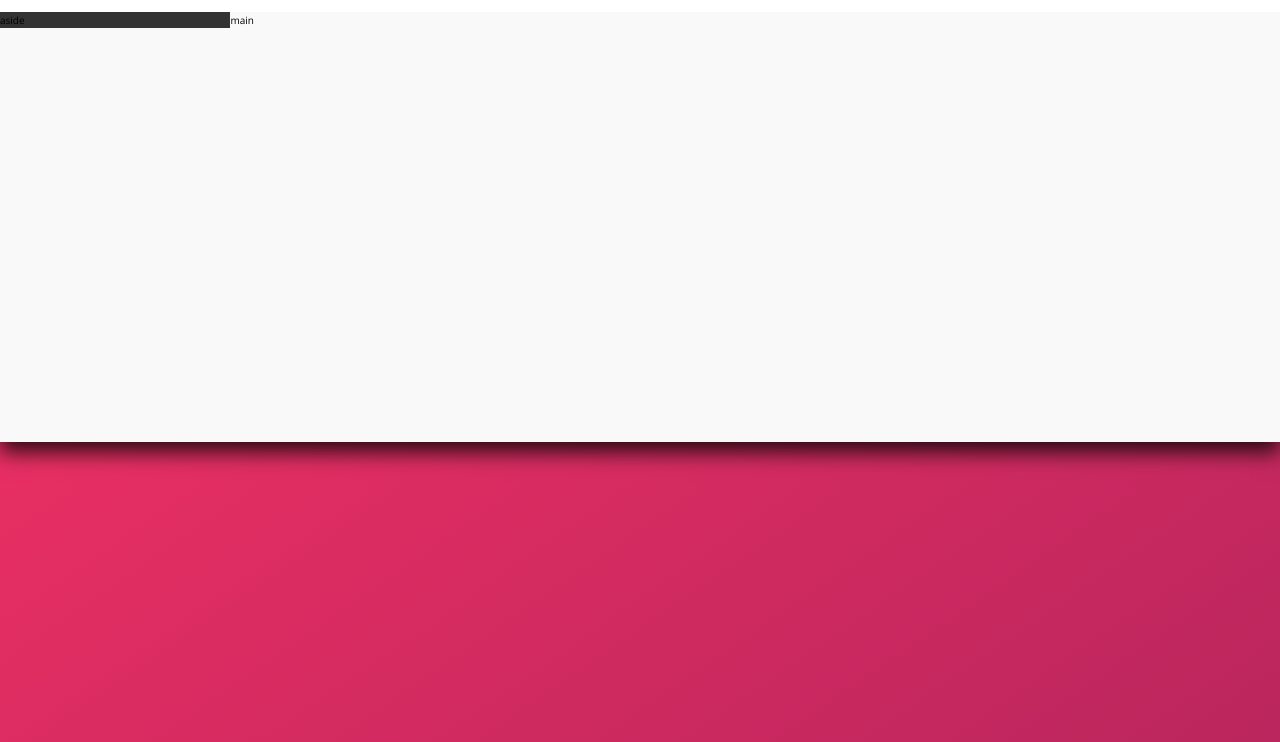
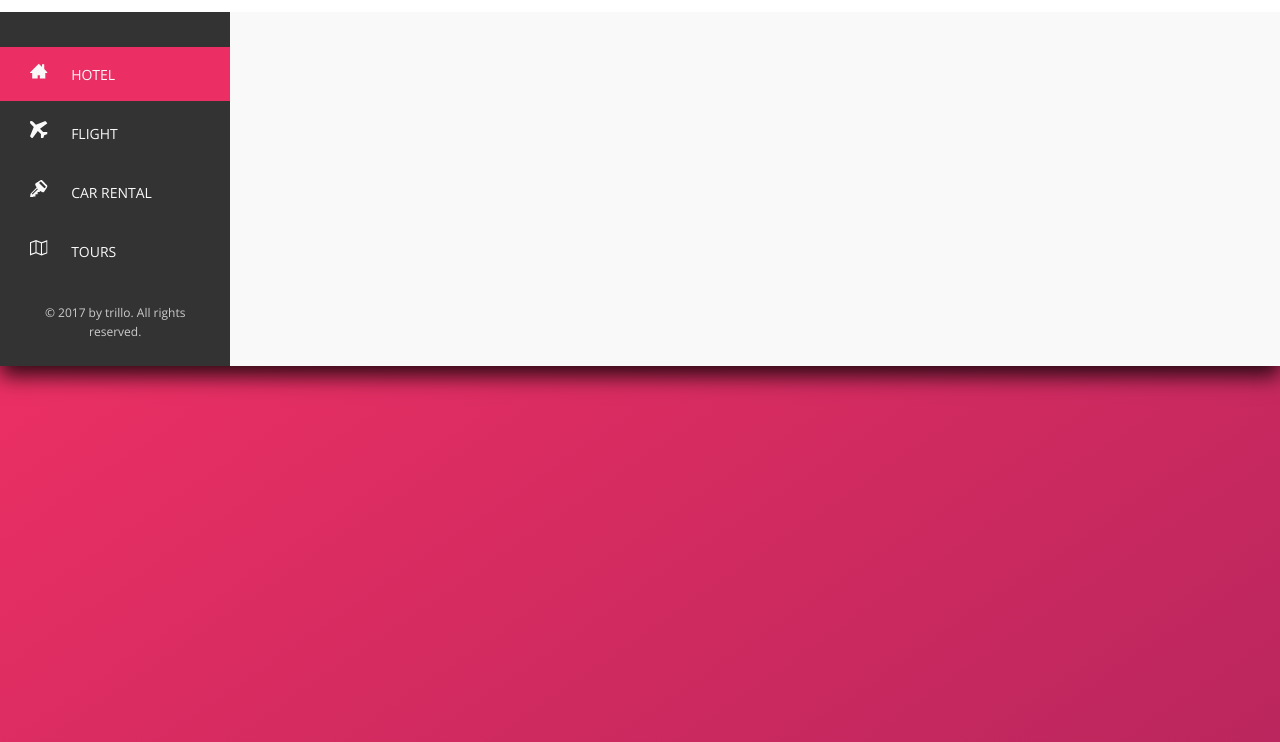
Before and after one commit to RiddickB89/Travel-site, a website built with Parcel: page index.html in a window 1280 px wide. Shown: the part 138-880 px from the top of the page. Built offline with nearby package versions, Linux system fonts and the light colour scheme.

Commit message:
creation of sidebar

```diff
--- a/index.html
+++ b/index.html
@@ -44,10 +44,50 @@
             </div>
           </div>
       </header>
+
       <div class="content">
-        <aside class="sidebar">aside</aside>
-        <main class="main">main</main>
+        <nav class="sidebar">
+            <ul class="side-nav">
+                <li class="side-nav__item side-nav__item--active">
+                    <a href="#" class="side-nav__link">
+                        <svg class="side-nav__icon">
+                            <use xlink:href="img/sprite.svg#icon-home3"></use>
+                        </svg>
+                        <span>Hotel</span>
+                    </a>
+                </li>
+                <li class="side-nav__item">
+                    <a href="#" class="side-nav__link">
+                        <svg class="side-nav__icon">
+                            <use xlink:href="img/sprite.svg#icon-airplane"></use>
+                        </svg>
+                        <span>Flight</span>
+                    </a>
+                </li>
+                <li class="side-nav__item">
+                    <a href="#" class="side-nav__link">
+                        <svg class="side-nav__icon">
+                            <use xlink:href="img/sprite.svg#icon-key2"></use>
+                        </svg>
+                        <span>Car rental</span>
+                    </a>
+                </li>
+                <li class="side-nav__item">
+                    <a href="#" class="side-nav__link">
+                        <svg class="side-nav__icon">
+                            <use xlink:href="img/sprite.svg#icon-map2"></use>
+                        </svg>
+                        <span>Tours</span>
+                    </a>
+                </li>
+            </ul>
+
+            <div class="legal">
+                &copy; 2017 by trillo. All rights reserved.
+            </div>
+        </nav>
       </div>
+
     </div>
   </body>
 </html>
--- a/sass/_component.scss
+++ b/sass/_component.scss
@@ -1,3 +1,6 @@
+////////////////////////////////////////
+// HEADER
+
 .img-logo {
   height: 3rem;
   margin-left: 2rem;
@@ -110,3 +113,69 @@
     }
   }
 }
+
+////////////////////////////////////////
+// SIDE NAVIGATION
+.side-nav {
+  font-size: 1.4rem;
+  list-style: none;
+  margin-top: 3.5rem;
+
+  &__item {
+    position: relative;
+
+    &:not(:last-child) {
+      margin-bottom: 0.5rem;
+    }
+  }
+
+  &__item::before {
+    content: "";
+    position: absolute;
+    top: 0;
+    left: 0;
+    height: 100%;
+    width: 3px;
+    background-color: var(--primary);
+    transform: scaleY(0);
+    transition: transform 0.2s, width 0.4s cubic-bezier(1, 0, 0, 1) 0.2s,
+      background-color 0.1s;
+  }
+
+  &__item:hover::before,
+  &__item--active::before {
+    transform: scaleY(1);
+    width: 100%;
+  }
+
+  &__item:active::before {
+    background-color: var(--primary-light);
+  }
+
+  &__link:link,
+  &__link:visited {
+    color: var(--grey-light-1);
+    text-decoration: none;
+    text-transform: uppercase;
+    display: block;
+    padding: 1.5rem 3rem;
+    position: relative;
+    z-index: 10;
+  }
+
+  &__icon {
+    width: 1.75rem;
+    height: 1.75rem;
+    margin-right: 2rem;
+    fill: currentColor;
+  }
+}
+
+////////////////////////////////////////
+// LEGAL TEXT
+.legal {
+  font-size: 1.2rem;
+  color: var(--grey-light-4);
+  text-align: center;
+  padding: 2.5rem;
+}
--- a/sass/_layout.scss
+++ b/sass/_layout.scss
@@ -2,7 +2,6 @@
   max-width: 140rem;
   box-shadow: 0 1rem 2rem rgba(0, 0, 0, 0.8);
   margin: 8rem auto;
-  min-height: 50rem;
   background-color: var(--grey-light-1);
 }
 
@@ -22,7 +21,12 @@
 
 .sidebar {
   background-color: var(--grey-dark-1);
+
   flex: 0 0 18%;
+
+  display: flex;
+  flex-direction: column;
+  justify-content: space-between;
 }
 
 .main {
```
Also changed, not shown: css/style.css.
